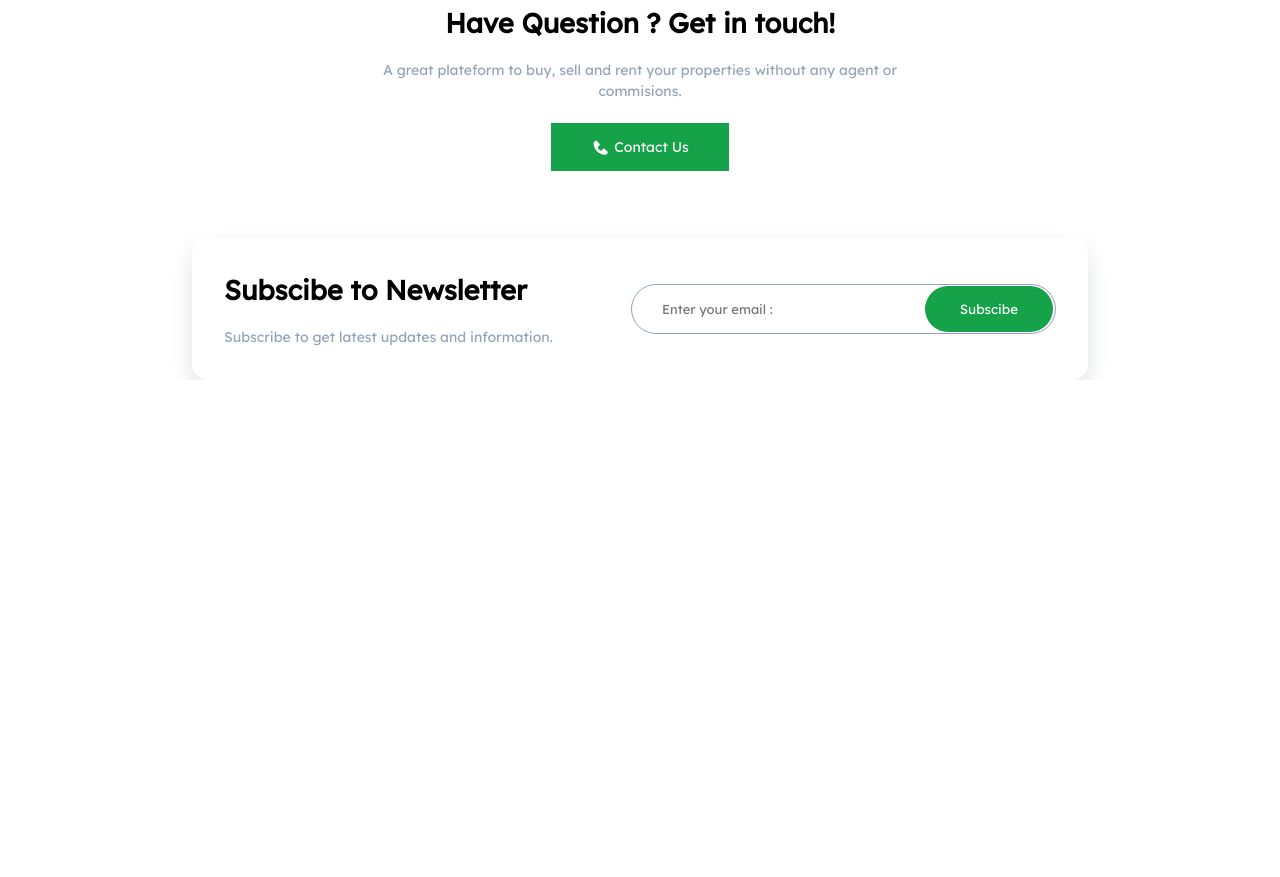
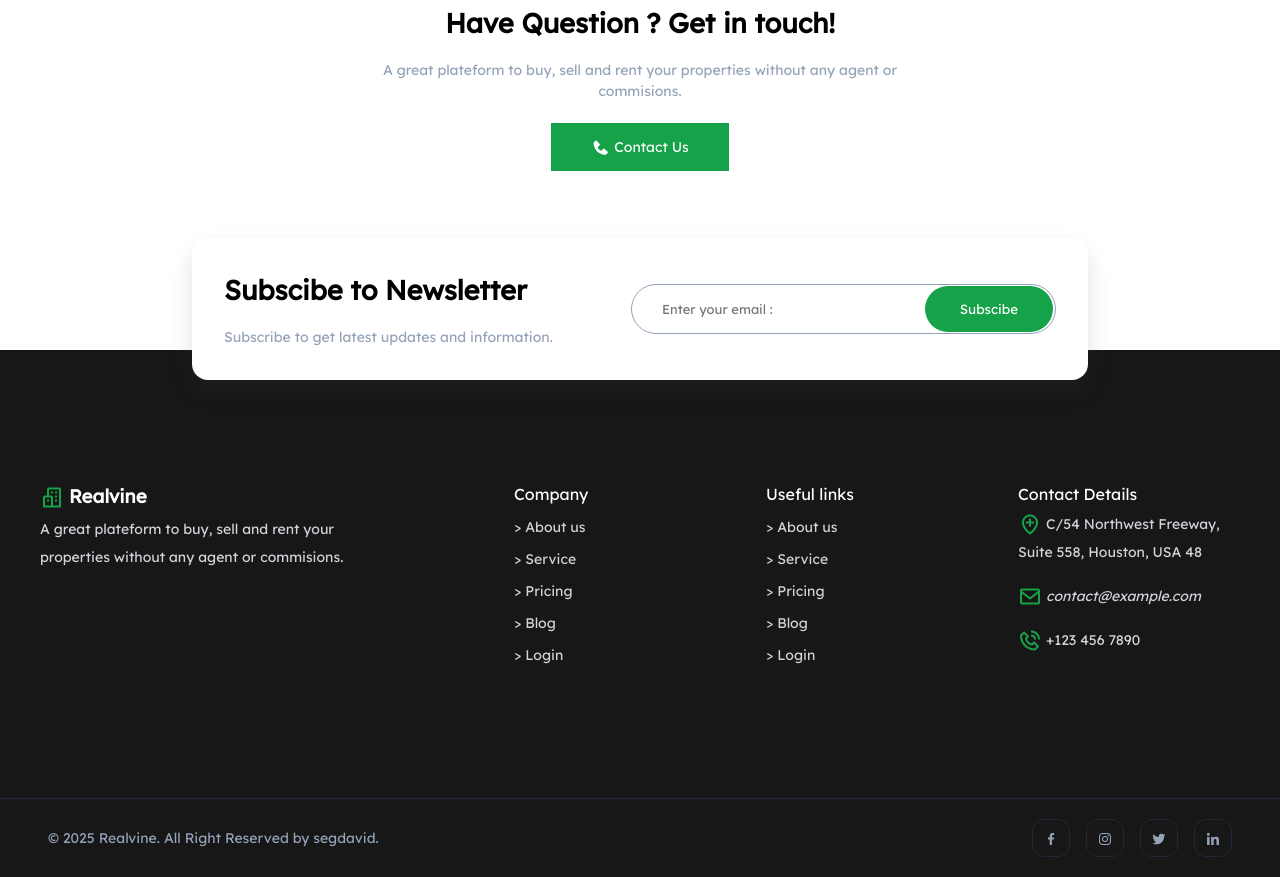
Before and after one commit to Segundavid-Dev/realvine-landing-page, a plain HTML site: page index.html in a window 1280 px wide. Shown: the part 3340-4217 px from the top of the page. Before the commit the page ends 3720 px from the top, so only its background shows below. Drawn offline with nearby package versions, Linux system fonts and the light colour scheme.

Commit message:
style: completed footer styling

```diff
--- a/assets/css/style.css
+++ b/assets/css/style.css
@@ -795,6 +795,10 @@ select:focus{
     box-shadow: var(--shadow-3);
     padding: 2rem;
     border-radius: var(--radius-16);
+    position: relative;
+    z-index: 10000;
+    margin-bottom: -30px;
+    background-color: var(--white);
 }
 
 .newsletter__title{
@@ -831,3 +835,86 @@ select:focus{
     right: 3px;
     bottom: 2px;
 }
+
+
+.footer{
+    background-color: var(--eerie-black);
+    color: var(--white);
+    line-height: 2;
+}
+
+.footer__container{
+    padding: 8rem 1rem;
+}
+
+.footer__logo p{
+    font-size: 14px;
+    color: var(--light-gray);
+    width: 70%;
+}
+
+.company__links li a,
+.useful__links li a,
+.contact__details li{
+    color: var(--light-gray);
+    font-size: 14px;
+    cursor: pointer;
+}
+
+.company__links li a:hover,
+.useful__links li a:hover{
+    text-decoration: underline;
+}
+
+.footer__logo .bx-buildings{
+    color: var(--green-pigment);
+    font-size: 1.5rem;
+    margin-right: 5px;
+}
+
+.footer__container{
+    display: grid;
+    grid-template-columns: 2fr 1fr 1fr 1fr;
+    align-items: flex-start;
+    gap: 30px;
+}
+
+.contact__details li{
+    padding-bottom: 1rem;
+}
+
+.contact__details li i{
+    color: var(--green-pigment);
+    font-size: 1.5rem;
+}
+
+.footer__bottom{
+    border-top: 1px solid var(--gunmetal);
+    display: flex;
+    align-items: center;
+    justify-content: space-between;
+    padding: 20px 3rem;
+    color: var(--cadet-gray);
+}
+.copyright{
+    font-size: 14px;
+}
+
+.social__media-links{
+    display: flex;
+    gap: 1rem;
+    cursor: pointer;
+}
+
+.social-link{
+    border: 1px solid var(--gunmetal);
+    padding: 2px 10px!important;
+    border-radius: var(--radius-12);
+    transition: .4s;
+}
+
+
+.social-link:hover{
+    background: var(--green-pigment);
+    color: var(--white);
+}
--- a/index.html
+++ b/index.html
@@ -386,10 +386,73 @@
                 </form>
             </div>
          </section>
+    </main>
 
 
+    <footer class="footer">
+        <div class="footer__container container">
+            <div class="footer__logo">
+                <h3><i class='bx bx-buildings'></i>Realvine</h3>
+                <p>A great plateform to buy, sell and rent your properties without any agent or commisions.</p>
+            </div>
+            <ul class="company__links">
+                <p>Company</p>
+                <li><a href="#">> About us</a></li>
+                <li><a href="#">> Service</a></li>
+                <li><a href="#">> Pricing</a></li>
+                <li><a href="#">> Blog</a></li>
+                <li><a href="#">> Login</a></li>
+            </ul>
+            <ul class="useful__links">
+                <p>Useful links</p>
+                <li><a href="#">> About us</a></li>
+                <li><a href="#">> Service</a></li>
+                <li><a href="#">> Pricing</a></li>
+                <li><a href="#">> Blog</a></li>
+                <li><a href="#">> Login</a></li>
+            </ul>
 
-    </main>
+            <ul class="contact__details">
+                <p>Contact Details</p>
+                <li>
+                    <address>
+                        <i class='bx bx-location-plus'></i>
+                        C/54 Northwest Freeway,
+                        Suite 558,
+                        Houston, USA 48
+                    </address>
+                </li>
+                <li>
+                    <i class='bx bx-envelope'></i>
+                    <em>contact@example.com</em>
+                </li>
+                <li>
+                    <i class='bx bx-phone-call'></i>
+                    +123 456 7890
+                </li>
+            </ul>
+        </div>
+
+        <div class="footer__bottom">
+            <p class="copyright">
+                © 2025 Realvine. All Right Reserved by segdavid.
+            </p>
+            <ul class="social__media-links">
+                <li class="social-link">
+                    <i class='bx bxl-facebook'></i>
+                </li>
+                <li class="social-link">
+                    <i class='bx bxl-instagram'></i>
+                </li>
+                <li class="social-link">
+                    <i class='bx bxl-twitter'></i>
+                </li>
+                <li class="social-link">
+                    <i class='bx bxl-linkedin'></i>
+                </li>
+            </ul>
+        </div>
+    </footer>
     <script src="./assets/Js/script.js"></script>
 </body>
 </html>
```
